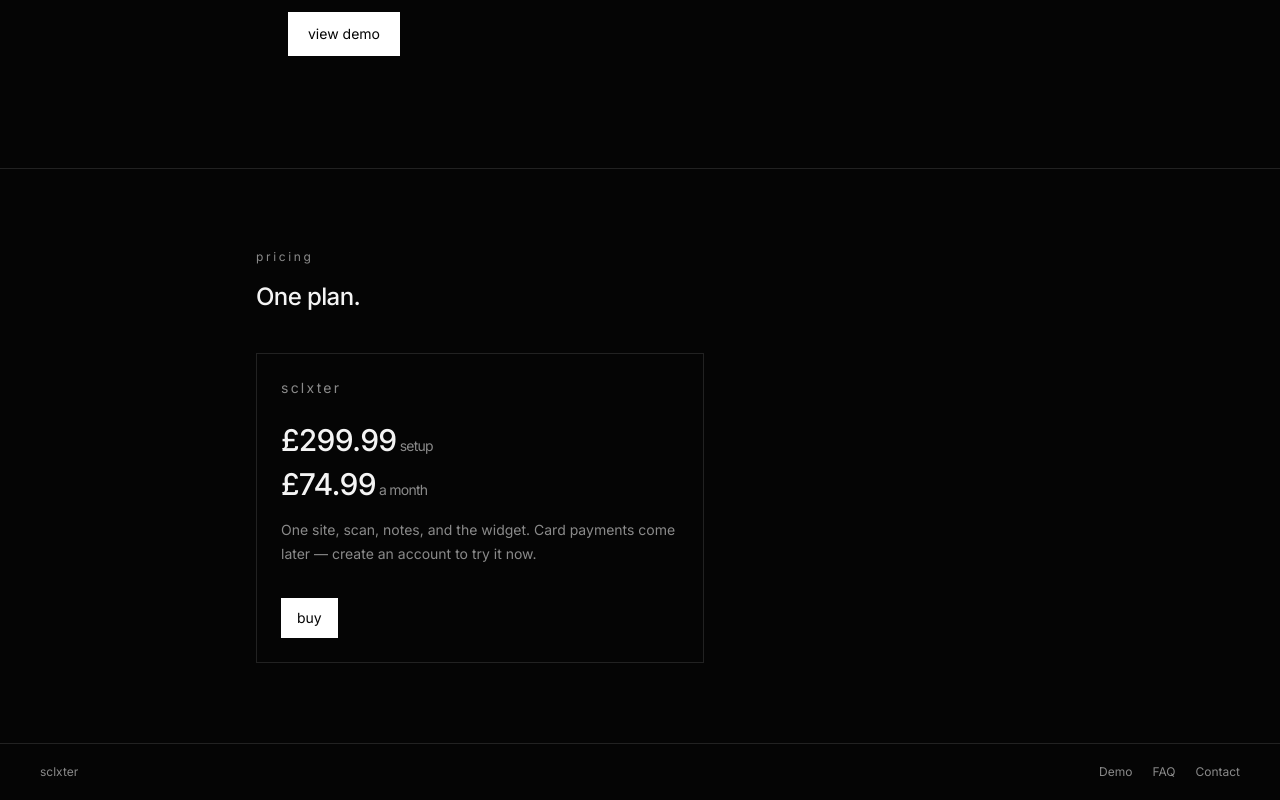
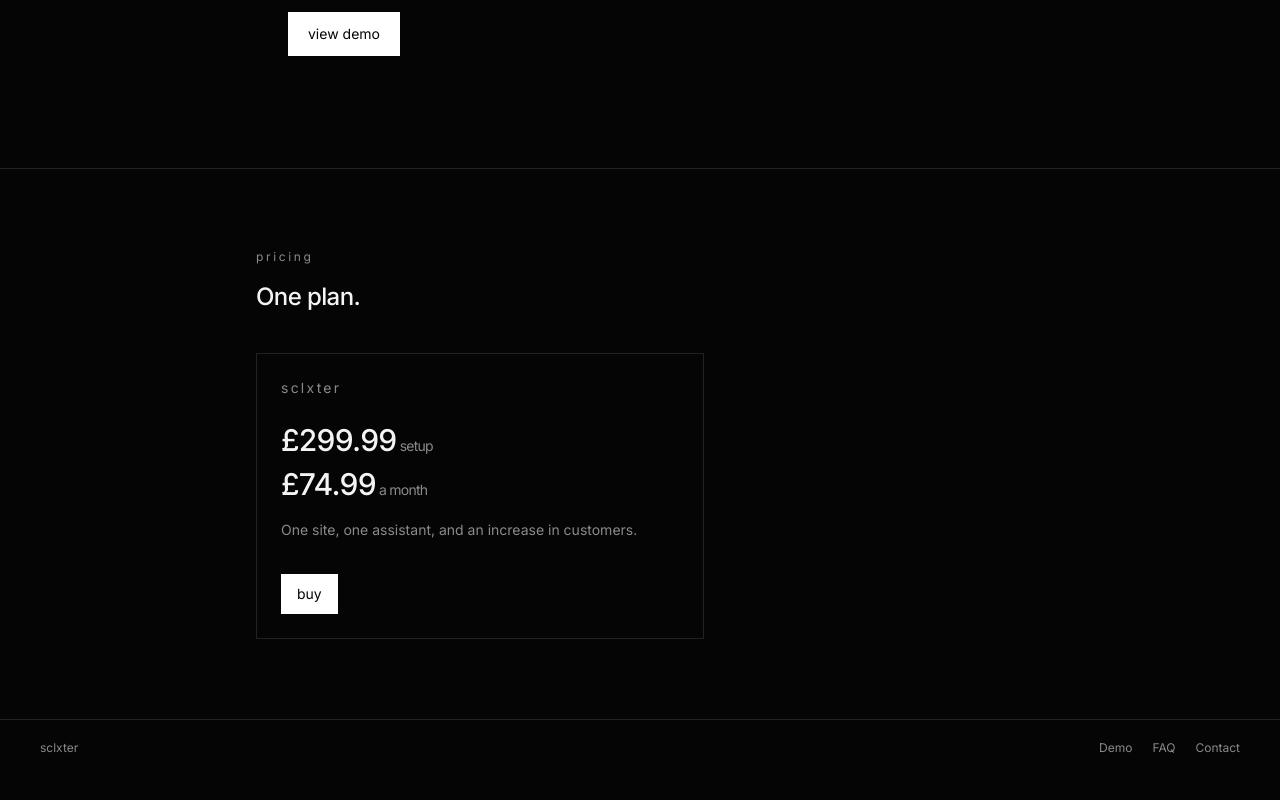
Before and after one commit to edwardsclaterx-web/sclxter, a Next.js app: page / in a window 1280 px wide. Shown: the part 495-1295 px from the top of the page. After the commit the page ends 1271 px from the top, so only its background shows below. Built offline with nearby package versions, Linux system fonts and the light colour scheme; no server answers.

Commit message:
Pricing box: one site, one assistant, increase in customers
Co-authored-by: sclater <sclater@me.com>

```diff
--- a/src/app/page.tsx
+++ b/src/app/page.tsx
@@ -54,8 +54,7 @@ export default async function Home() {
                 <span className="text-sm font-normal text-muted"> a month</span>
               </p>
               <p className="mt-4 text-sm leading-6 text-muted">
-                One site, scan, notes, and the widget. Card payments come later
-                — create an account to try it now.
+                One site, one assistant, and an increase in customers.
               </p>
               <Link
                 href={user ? "/dashboard" : "/signup"}
```
